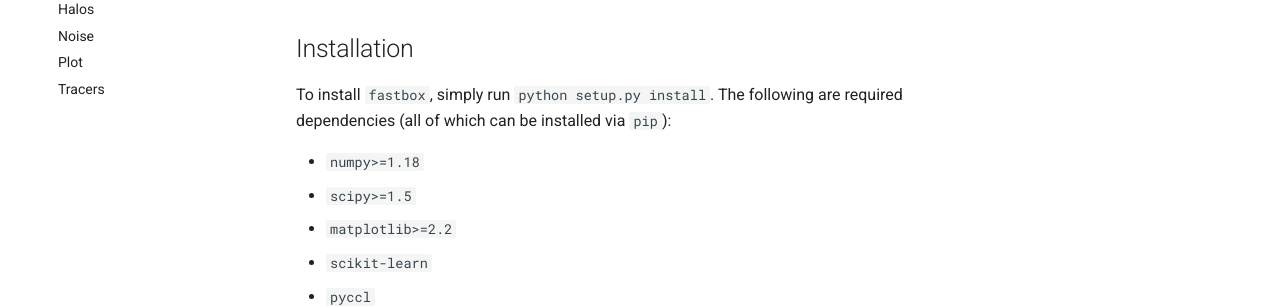
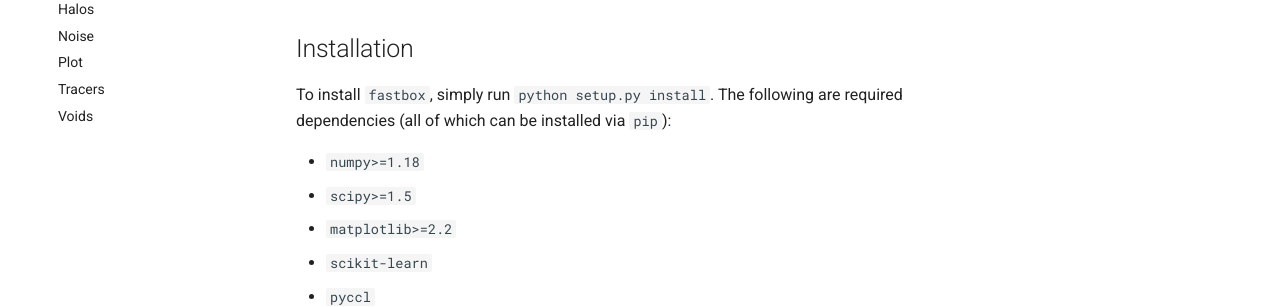
Before and after one commit to philbull/FastBox, an MkDocs documentation site: the page built from docs/index.md, in a window 1280 px wide. Shown: the part 291-598 px from the top of the page. Built offline with MkDocs 1.6.1 and Material for MkDocs 9.7.7, drawn with Linux system fonts in a browser that asks for light colours.

Commit message:
Include new voids.md in docs navigation

```diff
--- a/mkdocs.yml
+++ b/mkdocs.yml
@@ -44,3 +44,4 @@ nav:
       - Noise: noise.md
       - Plot: plot.md
       - Tracers: tracers.md
+      - Voids: voids.md
```
